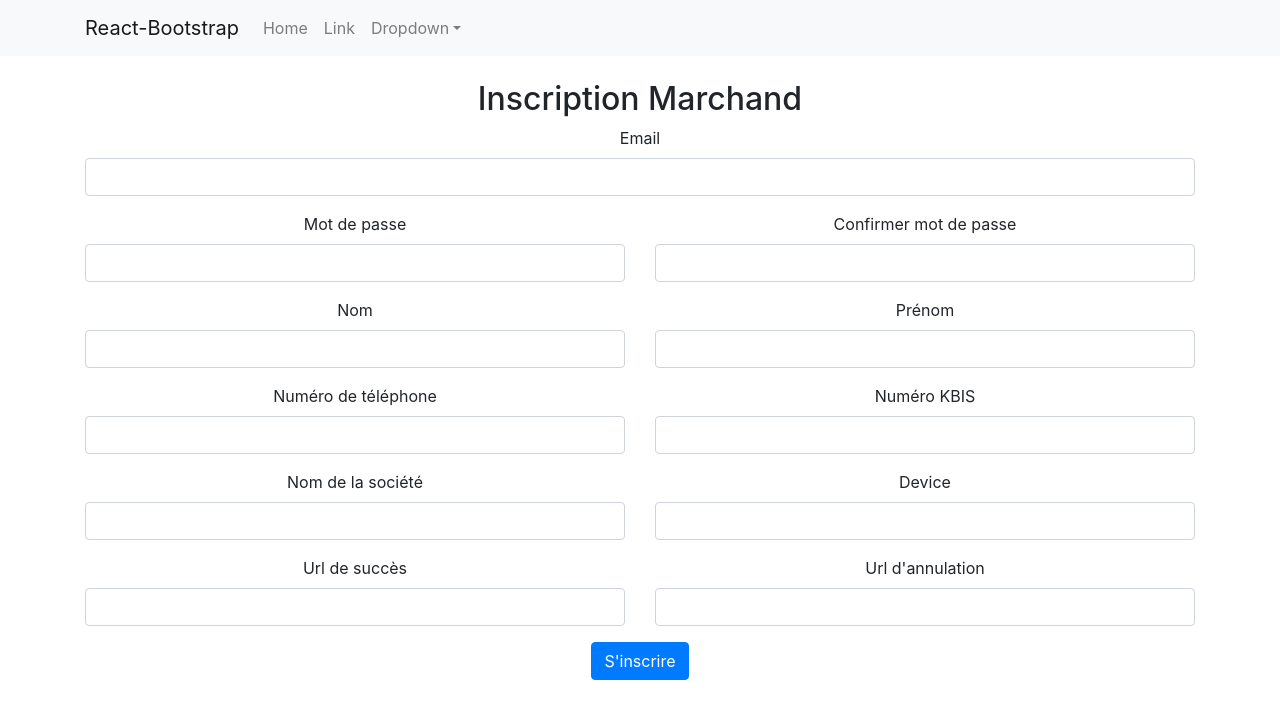
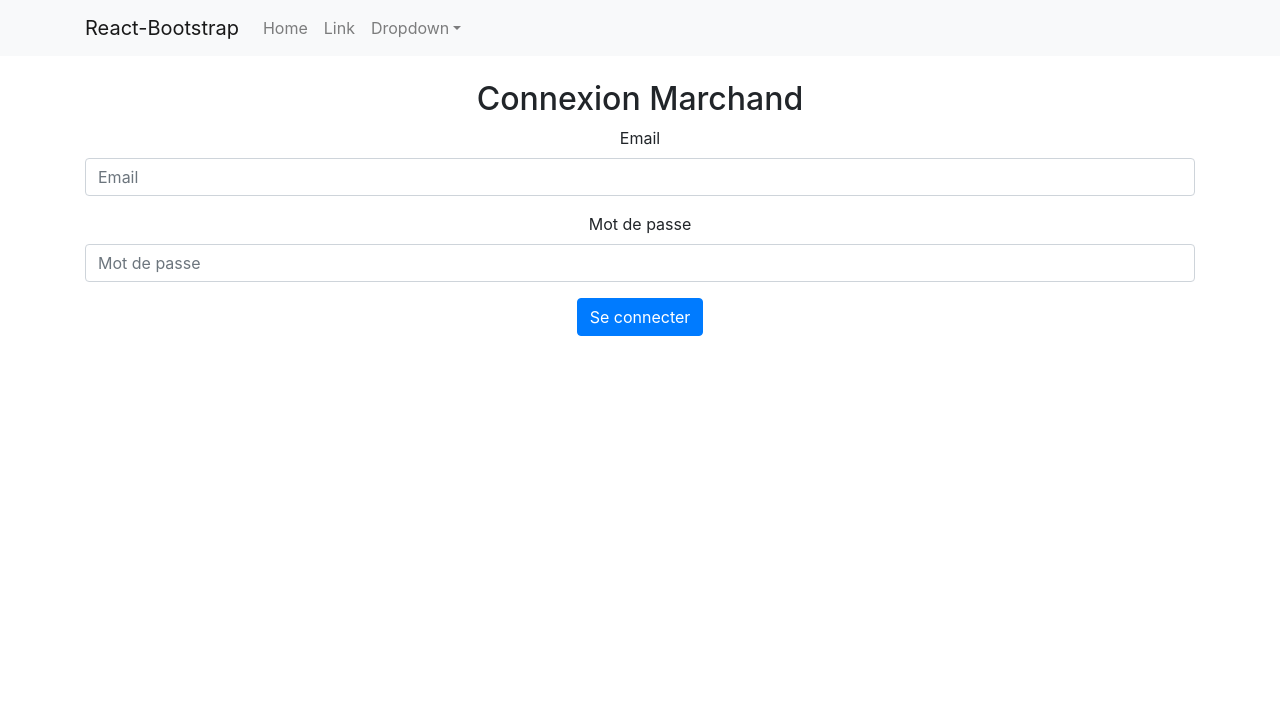
Before and after one commit to Valharault/NodeProject, a React (Create React App) app in the folder client/: page / in a window 1280 px wide. Shown: the top 718 px of the page. Built offline with nearby package versions, Linux system fonts and the light colour scheme.

Commit message:
fix registration

```diff
--- a/client/package.json
+++ b/client/package.json
@@ -12,6 +12,7 @@
     "react": "^17.0.2",
     "react-bootstrap": "^1.6.1",
     "react-dom": "^17.0.2",
+    "react-hook-form": "^7.11.0",
     "react-intl": "^5.20.4",
     "react-router-dom": "^5.2.0",
     "react-scripts": "4.0.3",
--- a/client/src/components/Body.jsx
+++ b/client/src/components/Body.jsx
@@ -15,6 +15,6 @@ export default function Body() {
     }
 
     return (
-        user ? <Container /> : <RegisterForm onConnect={setUser} />
+        user ? <Container /> : <LoginForm onConnect={setUser} />
     );
 }
--- a/client/src/components/security/merchand/LoginForm.jsx
+++ b/client/src/components/security/merchand/LoginForm.jsx
@@ -1,25 +1,24 @@
 import React, {useState} from 'react';
 import {Button} from "react-bootstrap";
 import AuthService from "./../../../services/auth.service";
+import {useForm} from "react-hook-form";
 
 export default function LoginForm() {
 
-    const [values, setValues] = useState({email: null, password: null});
     const [message, setMessage] = useState(null)
     const [successful, setSuccessful] = useState(false)
 
-    const handleChange = (event) => {
-        setValues({
-            ...values,
-            [event.target.name]: event.target.value,
-        });
-    };
+    const {
+        register,
+        handleSubmit,
+        formState: {errors},
+    } = useForm();
 
-    const handleSubmit = async function (event) {
-        event.preventDefault()
+    const onSubmit = async function (data) {
+        console.log(data.email)
         AuthService.merchandLogin(
-            values.email,
-            values.password
+            data.email,
+            data.password
         ).then(
             response => {
                 setMessage(response.message)
@@ -27,13 +26,13 @@ export default function LoginForm() {
             })
             .catch(function (error) {
                 if (error.response) {
-                    setMessage(error.response.message)
+                    setMessage(error.response.data.message)
                     setSuccessful(false)
                 }
             });
     }
 
-    return <form className="container mt-4" onSubmit={handleSubmit}>
+    return <form className="container mt-4" onSubmit={handleSubmit(onSubmit)}>
         <h2>Connexion Marchand</h2>
         {message && (
             <div className="form-group">
@@ -51,13 +50,14 @@ export default function LoginForm() {
         )}
         <div className="form-group">
             <label htmlFor="email">Email</label>
-            <input type="text" name="email" id="email" className="form-control" required
-                   onChange={handleChange}/>
+            <input className={'form-control'} type="email" placeholder="Email" {...register("email", {required: true})} />
+            {errors.email && <p>L'email n'est pas valide</p>}
         </div>
         <div className="form-group">
             <label htmlFor="password">Mot de passe</label>
-            <input type="password" name="password" id="password" className="form-control" required
-                   onChange={handleChange}/>
+            <input className={'form-control'} type="password" placeholder="Mot de passe" {...register("password", {required: true})} />
+            {errors.password && <p>Veuillez renseigner un mot de passe</p>}
+
         </div>
         <Button type="submit">Se connecter</Button>
     </form>
--- a/client/src/components/security/merchand/RegisterForm.jsx
+++ b/client/src/components/security/merchand/RegisterForm.jsx
@@ -1,38 +1,21 @@
 import React, {useState} from 'react';
 import {Button} from "react-bootstrap";
-import axios from "axios";
 import AuthService from "../../../services/auth.service";
+import {useForm} from "react-hook-form";
 
 export default function RegisterForm() {
 
-    const [values, setValues] = useState(
-        {
-            firstname: null,
-            lastname: null,
-            phone_number: null,
-            kbis: null,
-            society: null,
-            redirect_success: null,
-            redirect_cancel: null,
-            currency: null,
-            email: null,
-            password: null
-        }
-    );
     const [message, setMessage] = useState(null)
     const [successful, setSuccessful] = useState(false)
 
+    const {
+        register,
+        handleSubmit,
+        formState: {errors},
+    } = useForm();
 
-    const handleChange = (event) => {
-        setValues({
-            ...values,
-            [event.target.name]: event.target.value,
-        });
-    };
-
-    const handleSubmit = async function (event) {
-        event.preventDefault()
-        AuthService.merchandRegister(values).then(
+    const onSubmit = async function (data) {
+        AuthService.merchandRegister(data).then(
             response => {
                 setMessage(response.message)
                 setSuccessful(true)
@@ -45,7 +28,7 @@ export default function RegisterForm() {
             });
     }
 
-    return <form className="container mt-4" onSubmit={handleSubmit}>
+    return <form className="container mt-4" onSubmit={handleSubmit(onSubmit)}>
         <h2>Inscription Marchand</h2>
         {message && (
             <div className="form-group">
@@ -65,78 +48,83 @@ export default function RegisterForm() {
             <div className="col-md-12">
                 <div className="form-group">
                     <label htmlFor="email">Email</label>
-                    <input type="text" name="email" id="email" className="form-control" required
-                           onChange={handleChange}/>
+                    <input className={'form-control'} type="email" placeholder="Email" {...register("email", {required: true})} />
+                    {errors.email && <p>L'email n'est pas valide</p>}
                 </div>
             </div>
             <div className="col-md-6">
                 <div className="form-group">
                     <label htmlFor="password">Mot de passe</label>
-                    <input type="password" name="password" id="password" className="form-control" required
-                           onChange={handleChange}/>
+                    <input className={'form-control'} type="password" placeholder="Mot de passe" {...register("password", {required: true})} />
+                    {errors.password && <p>Veuillez renseigner un mot de passe</p>}
                 </div>
             </div>
             <div className="col-md-6">
                 <div className="form-group">
                     <label htmlFor="password_confirm">Confirmer mot de passe</label>
-                    <input type="password" name="password_confirm" id="password_confirm" className="form-control" required
-                           onChange={handleChange}/>
+                    <input className={'form-control'} type="password" placeholder="Confirmer" {...register("password_confirm", {required: true})} />
+                    {errors.password_confirm && <p>Veuillez confimer votre mot de passe</p>}
                 </div>
             </div>
             <div className="col-md-6">
                 <div className="form-group">
                     <label htmlFor="lastname">Nom</label>
-                    <input type="text" name="lastname" id="lastname" className="form-control" required
-                           onChange={handleChange}/>
+                    <input className={'form-control'} type="text" placeholder="Nom" {...register("lastname", {required: true})} />
+                    {errors.lastname && <p>Veuillez renseigner un nom</p>}
                 </div>
             </div>
             <div className="col-md-6">
                 <div className="form-group">
                     <label htmlFor="firstname">Prénom</label>
-                    <input type="text" name="firstname" id="firstname" className="form-control" required
-                           onChange={handleChange}/>
+                    <input className={'form-control'} type="text" placeholder="Prénom" {...register("firstname", {required: true})} />
+                    {errors.firstname && <p>Veuillez renseigner un prénom</p>}
+
                 </div>
             </div>
             <div className="col-md-6">
                 <div className="form-group">
                     <label htmlFor="phone_number">Numéro de téléphone</label>
-                    <input type="number" name="phone_number" id="phone_number" className="form-control" required
-                           onChange={handleChange}/>
+                    <input className={'form-control'}  type="tel" placeholder="Numéro de téléphone" {...register("phone_number", {required: true, minLength: 6, maxLength: 12})} />
+                    {errors.phone_number && <p>Veuillez renseigner un numéro de téléphone</p>}
+
                 </div>
             </div>
             <div className="col-md-6">
                 <div className="form-group">
                     <label htmlFor="kbis">Numéro KBIS</label>
-                    <input type="text" name="kbis" id="kbis" className="form-control" required
-                           onChange={handleChange}/>
+                    <input className={'form-control'}  type="text" placeholder="kbis" {...register("kbis", {required: true})} />
+                    {errors.kbis && <p>Veuillez renseigner un KBIS</p>}
+
                 </div>
             </div>
             <div className="col-md-6">
                 <div className="form-group">
                     <label htmlFor="society">Nom de la société</label>
-                    <input type="text" name="society" id="society" className="form-control" required
-                           onChange={handleChange}/>
+                    <input className={'form-control'} type="text" placeholder="Nom de la société" {...register("society", {required: true})} />
+                    {errors.society && <p>Veuillez renseigner un nom de société</p>}
                 </div>
             </div>
             <div className="col-md-6">
                 <div className="form-group">
                     <label htmlFor="currency">Device</label>
-                    <input type="text" name="currency" id="currency" className="form-control" required
-                           onChange={handleChange}/>
+                    <select className={'form-control'} {...register("currency", { required: true })}>
+                        <option value="Euro">Euro</option>
+                        <option value="Dollar">Dollar</option>
+                    </select>
                 </div>
             </div>
             <div className="col-md-6">
                 <div className="form-group">
                     <label htmlFor="redirect_success">Url de succès</label>
-                    <input type="url" name="redirect_success" id="redirect_success" className="form-control" required
-                           onChange={handleChange}/>
+                    <input className={'form-control'} type="url" placeholder="Url de succès" {...register("redirect_success", {required: true})} />
+                    {errors.redirect_success && <p>Veuillez renseigner une url de succès</p>}
                 </div>
             </div>
             <div className="col-md-6">
                 <div className="form-group">
                     <label htmlFor="redirect_cancel">Url d'annulation</label>
-                    <input type="url" name="redirect_cancel" id="redirect_cancel" className="form-control" required
-                           onChange={handleChange}/>
+                    <input className={'form-control'} type="url" placeholder="Url d'annulation" {...register("redirect_cancel", {required: true})} />
+                    {errors.redirect_cancel && <p>Veuillez renseigner une url d'annulation</p>}
                 </div>
             </div>
         </div>
```
Also changed, not shown: 2 other files (tests, documents, lock files or other folders).
